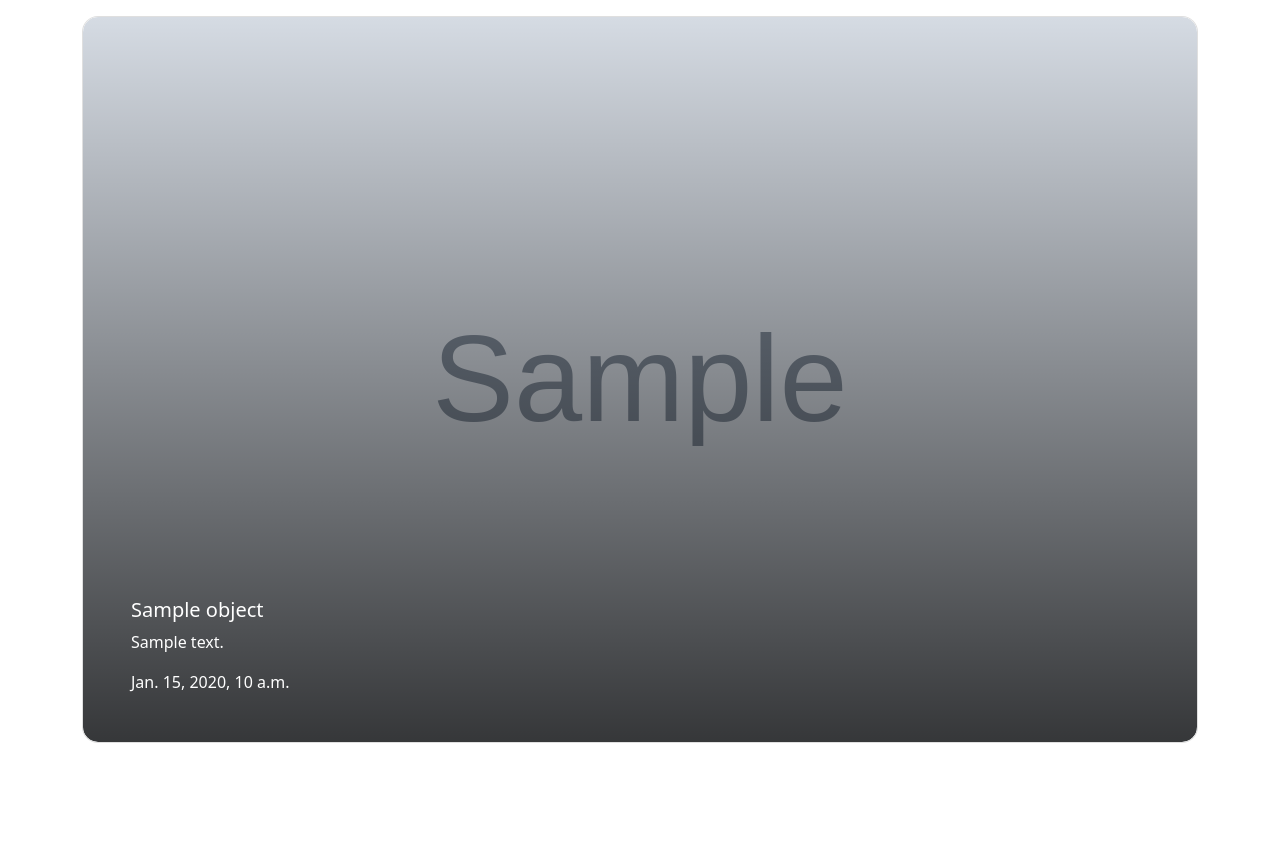
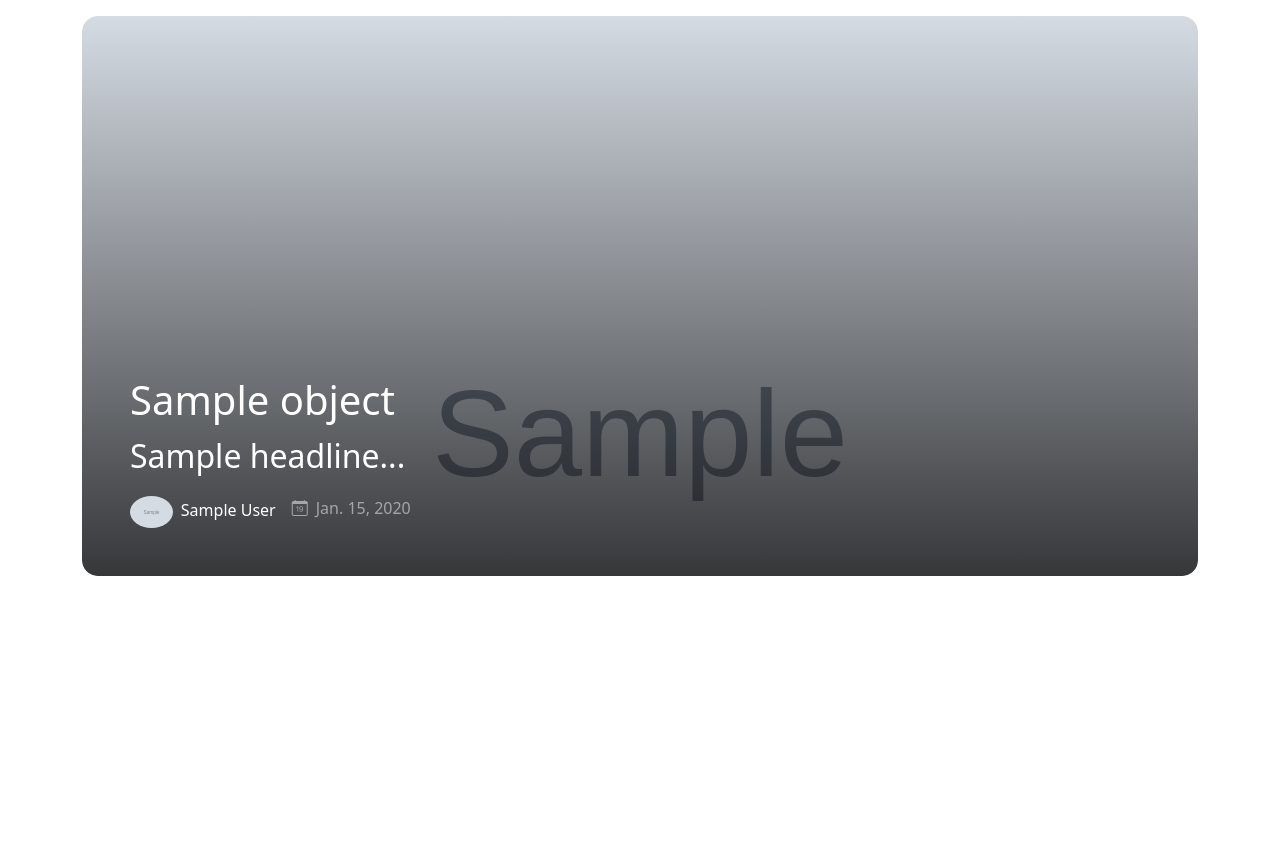
Before and after one commit to sandnima/Simple-blog-with-Django, a Django app: template templates/index.html in a window 1280 px wide. Shown: the part 56-908 px from the top of the page. Run offline with Django 3.2, Linux system fonts and the light colour scheme; the template is opened without the code that fills it: most values are stand-ins (such as "Sample title", 1, 10 or a date in 2020); grey boxes marked "Sample" are stand-in pictures.

Commit message:
index page author and creation date display ui improvements

```diff
--- a/blog/models.py
+++ b/blog/models.py
@@ -49,6 +49,7 @@ class Article(models.Model):
     slug = models.SlugField(unique=True, max_length=255, allow_unicode=True)
     meta = models.OneToOneField(Meta, on_delete=models.PROTECT)
     category = models.ForeignKey(Category, on_delete=models.SET(get_other_category))
+    author = models.ForeignKey(Profile, on_delete=models.PROTECT)
     content = models.TextField()
     lang = models.ForeignKey(Language, on_delete=models.SET(get_default_language), blank=True, null=True)
     image = ProcessedImageField(
@@ -69,7 +70,6 @@ class Article(models.Model):
         format='JPEG',
         options={'quality': 95}
     )
-    author = models.ForeignKey(Profile, on_delete=models.CASCADE)
     liked = models.ManyToManyField(User, blank=True)
     published = models.BooleanField(default=False)
     updated_at = models.DateTimeField(auto_now=True)
@@ -77,7 +77,7 @@ class Article(models.Model):
 
     @property
     def headline(self):
-        return self.content[:160]
+        return self.content[:80]
 
     def __str__(self):
         return f'{self.title}'
--- a/static/style.css
+++ b/static/style.css
@@ -76,8 +76,11 @@ span a {
 }
 */
 
+@import url("https://cdn.jsdelivr.net/npm/bootstrap-icons@1.5.0/font/bootstrap-icons.css");
+
 .card {
     overflow: hidden;
+    border: none;
 }
 
 .round-more.card {
@@ -89,10 +92,15 @@ span a {
 }
 
 .card-img, .card-img-top, .card-img-bottom {
-    width: 100%;
-    height: 100%;
     object-fit: cover;
+    flex: auto;
 }
+
+.avatar {
+  vertical-align: middle;
+  border-radius: 50%;
+}
+
 
 
 
--- a/templates/about.html
+++ b/templates/about.html
@@ -1,7 +1,10 @@
 {% extends 'base.html' %}
+
+{% block styles %}
+{% endblock styles %}
 
 {% block content %}
 
-    <p>This is about page.</p>
+    <img src="http://127.0.0.1:8000/media/banners/ios_9-wallpaper-1920x1080_37UDwA8.jpg" alt="">
 
 {% endblock %}
--- a/templates/index.html
+++ b/templates/index.html
@@ -8,22 +8,73 @@
 
 {% block content %}
     <div class="row g-4">
-    {% for object in object_list %}
-        <a href="{{ object.absolute_url }}">
-            <div class=" {% if forloop.counter == 1 %} col-12
-            {% elif forloop.counter == 2 %} col-12 col-sm-6
-            {% else %} col-12 col-sm-auto
-            {% endif %} ">
-                <div dir="{% if object.lang.code in lang_list %}rtl{% endif %}" class="card text-white zoom round-more" style="height: 75vh;">
-                    <img src="{{ object.image.url }}" class="card-img" alt="{{ object.title }}">
-                    <div class="card-img-overlay overlay-dark d-flex flex-column justify-content-end p-5">
-                        <h5 class="card-title">{{ object.title }}</h5>
-                        <p class="card-text">{{ object.content|slice:"160" }}</p>
-                        <p class="card-text">{{ object.updated_at }}</p>
+        {% for object in object_list %}
+            {% if forloop.counter == 1 %}
+                <a href="{{ object.absolute_url }}"
+                   class="col-12">
+                    <div dir="auto"
+{#                         dir="{% if object.lang.code in lang_list %}rtl{% endif %}"#}
+                         class="card text-white zoom round-more"
+                         style="height: 35em;">
+                        <img src="{{ object.image.url }}"
+                             class="card-img"
+                             alt="{{ object.title }}">
+                        <div class="card-img-overlay overlay-dark d-flex flex-column justify-content-end p-5 p-sm-5">
+                            <h5 class="card-title fs-1">{{ object.title }}</h5>
+                            <p class="card-text fs-2">{{ object.headline }}...</p>
+                            <div dir="ltr" class="d-flex flex-column-reverse flex-sm-row fs-6">
+                                <div class="me-sm-3">
+                                    <img src="{{ object.author.avatar.url }}" alt="Avatar"
+                                         class="avatar me-1"
+                                         style="height: 2em;">
+                                    <span>{{ object.author|title }}</span>
+                                </div>
+                                <span class="fs-6 fw-lighter mb-3 mb-sm-0" style="opacity: 50%">
+                                    <i class="bi bi-calendar-date me-2"></i>{{ object.updated_at.date }}
+                                </span>
+                            </div>
+                        </div>
                     </div>
-                </div>
-            </div>
-        </a>
-    {% endfor %}
+                </a>
+            {% elif forloop.counter <= 3 %}
+                <a href="{{ object.absolute_url }}"
+                   class="col-12 col-sm-6">
+                    <div dir="auto"
+                         class="card text-white zoom round-more"
+                         style="height: 25em;">
+                        <img src="{{ object.image.url }}"
+                             class="card-img"
+                             alt="{{ object.title }}">
+                        <div class="card-img-overlay overlay-dark d-flex flex-column justify-content-end p-4">
+{#                            <h5 class="card-title fs-4">{{ object.title }}</h5>#}
+                            <p class="card-text fs-5">{{ object.headline }}...</p>
+                            <p dir="ltr"
+                               class="card-text fs-6 fw-lighter"
+                               style="opacity: 50%">
+                                <i class="bi bi-calendar-date me-2"></i>{{ object.updated_at.date }}</p>
+                        </div>
+                    </div>
+                </a>
+            {% else %}
+                <a href="{{ object.absolute_url }}"
+                   class="col-12 col-sm-6 col-md-4">
+                    <div dir="auto"
+                         class="card text-white zoom round-more"
+                         style="height: 22em;">
+                        <img src="{{ object.image.url }}"
+                             class="card-img"
+                             alt="{{ object.title }}"/>
+                        <div class="card-img-overlay overlay-dark d-flex flex-column justify-content-end p-4">
+{#                            <h5 class="card-title fs-6 fw-bold">{{ object.title }}</h5>#}
+                            <p class="card-text fs-5">{{ object.headline }}...</p>
+                            <p dir="ltr"
+                               class="card-text fs-6 fw-lighter"
+                               style="opacity: 50%">
+                                <i class="bi bi-calendar-date me-2"></i>{{ object.updated_at.date }}</p>
+                        </div>
+                    </div>
+                </a>
+            {% endif %}
+        {% endfor %}
     </div>
 {% endblock %}
```
